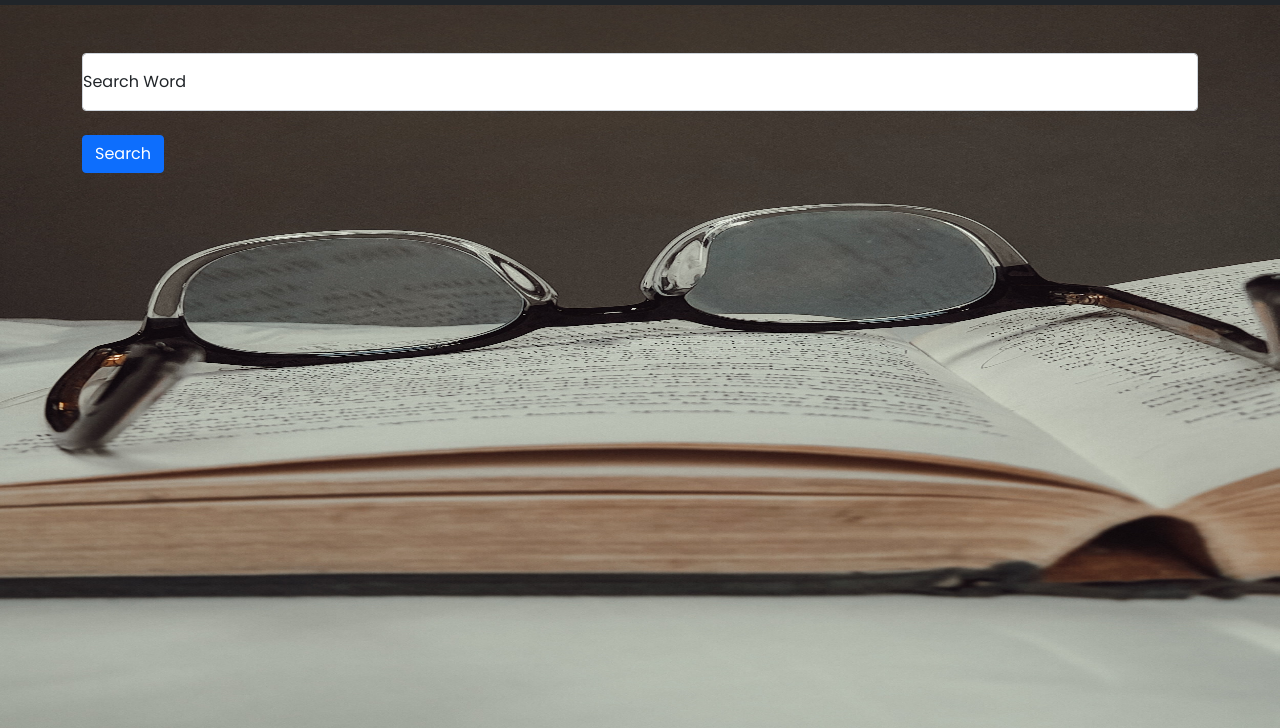
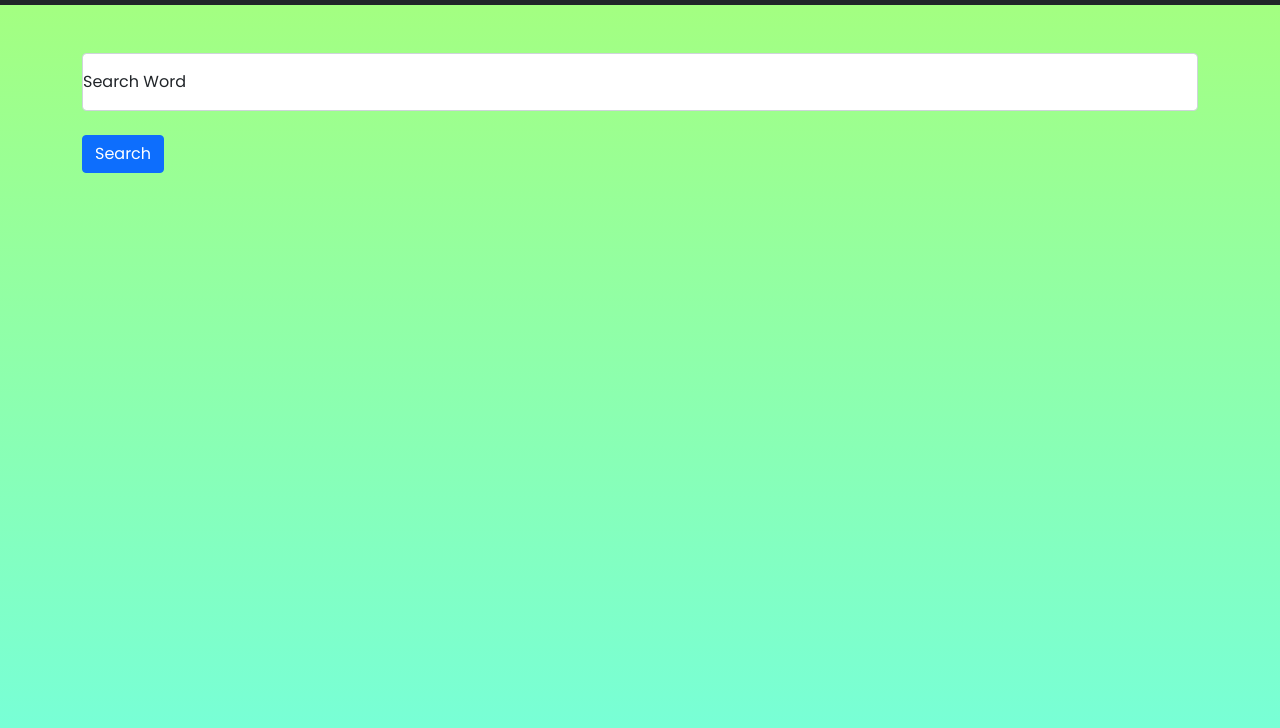
Before and after one commit to Sougata2/Dictionary-App, a plain HTML site: page index.html in a window 1280 px wide. Shown: the part 72-800 px from the top of the page. Drawn offline with nearby package versions, Linux system fonts and the light colour scheme.

Commit message:
changed the backgroud

```diff
--- a/style.css
+++ b/style.css
@@ -1,8 +1,9 @@
 body{
     font-family: 'Poppins', sans-serif;
-    background-image: url(bg.jpg);
-    background-size: 100vw 100vh;
-    background-repeat: no-repeat;
+    background: #a8ff78;  /* fallback for old browsers */
+    background: -webkit-linear-gradient(to top, #78ffd6, #a8ff78);  /* Chrome 10-25, Safari 5.1-6 */
+    background: linear-gradient(to top, #78ffd6, #a8ff78); /* W3C, IE 10+/ Edge, Firefox 16+, Chrome 26+, Opera 12+, Safari 7+ */
+
 }
 @media (min-width: 800px){
     body{
@@ -13,7 +14,6 @@ body{
 .word{
     font-size: 2rem;
     margin-bottom:  1.5rem;
-    color: white;
 }
 .hidden{
     display: none;
```
Also changed, not shown: bg.jpg (deleted).
